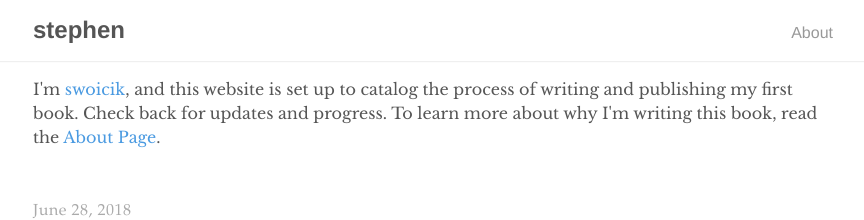
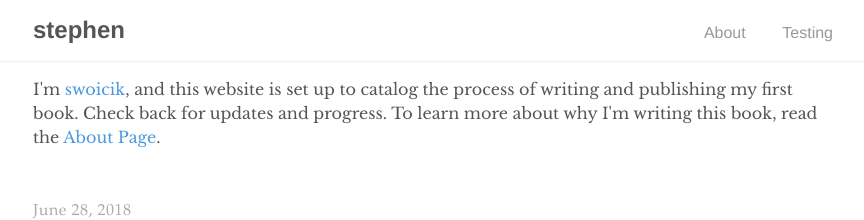
Before and after one commit to swoicik/swoicik.github.io, a Jekyll site: the page built from index.html, in a window 1280 px wide. Shown: the top 220 px of the page, without its empty margins (207-1071 px from the left). Built offline with Jekyll 4.4.1, drawn with Linux system fonts in a browser that asks for light colours; the list of posts is cut into pages by our own code.

Commit message:
Update default.html

```diff
--- a/_layouts/default.html
+++ b/_layouts/default.html
@@ -11,6 +11,7 @@
         </a>
         <ul>
           <li><a href="{{ '/about' | prepend: site.baseurl }}">About</a></li>
+          <li><a href="{{ '/testing' | prepend: site.baseurl }}">Testing</a></li>
         </ul>
     </div>
   </nav>
```
